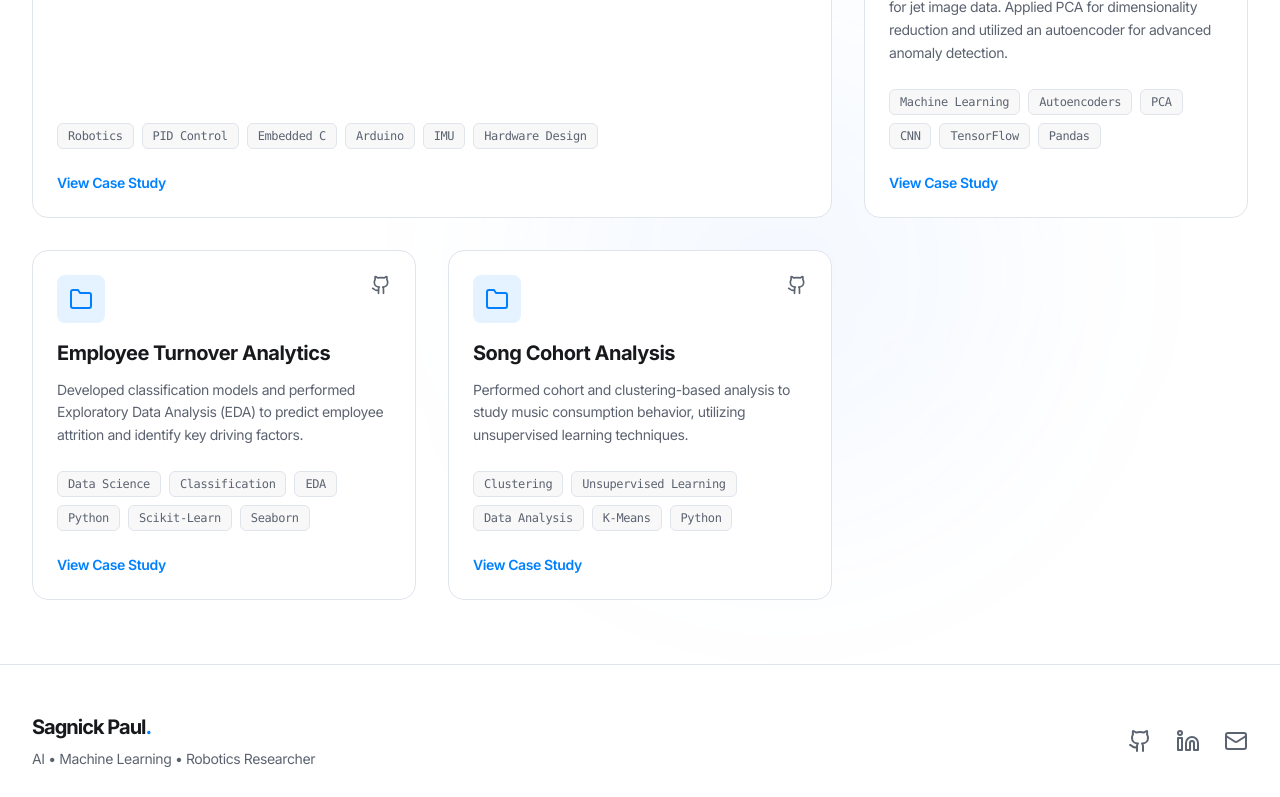
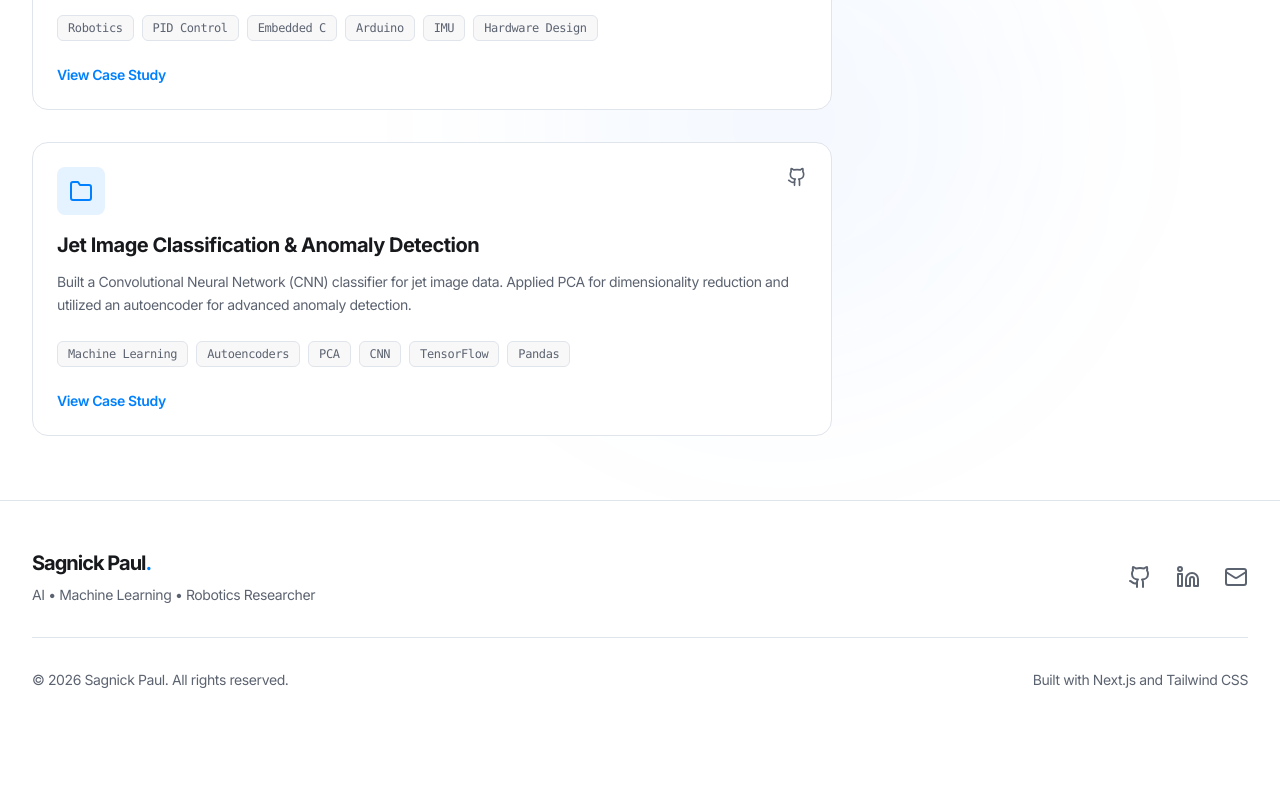
Before and after one commit to Sagnick-Paul/Sagnick-Portfolio, a Next.js app: page /projects in a window 1280 px wide. Shown: the part 861-1658 px from the top of the page. After the commit the page ends 1599 px from the top, so only its background shows below. Built offline with nearby package versions, Linux system fonts and the light colour scheme.

Commit message:
project deleted

```diff
--- a/src/data/projects.ts
+++ b/src/data/projects.ts
@@ -109,59 +109,7 @@ export const projects: Project[] = [
     links: {
       github: "https://github.com/Sagnick-Paul/Jet-Image-Classification-CNN",
     },
-    featured: false,
-  },
-  {
-    id: "employee-turnover-analytics",
-    title: "Employee Turnover Analytics",
-    description: "Developed classification models and performed Exploratory Data Analysis (EDA) to predict employee attrition and identify key driving factors.",
-    techStack: ["Data Science", "Classification", "EDA", "Python", "Scikit-Learn", "Seaborn"],
-    images: [
-      "/projects/hr-1.jpg"
-    ],
-    problem: "High employee turnover costs companies significant time and resources. HR departments need statistical evidence of why employees leave and predictive indicators to proactively retain top talent.",
-    approach: "Conducted extensive EDA using statistical tests to find correlations between metrics (e.g., salary, working hours, satisfaction) and attrition. Trained and evaluated multiple classification models including Random Forest, XGBoost, and Logistic Regression.",
-    architecture: "A Jupyter Notebook driven pipeline utilizing Pandas for data wrangling, Matplotlib/Seaborn for visualization, and Scikit-Learn pipelines for data scaling, imputation, and model cross-validation.",
-    challenges: [
-      "The dataset was highly imbalanced, with far fewer leaving employees than retained ones, requiring Synthetic Minority Over-sampling Technique (SMOTE).",
-      "Interpreting black-box models to extract actionable, human-readable HR insights.",
-      "Handling missing values and categorical encodings effectively without introducing data leakage."
-    ],
-    results: [
-      "XGBoost model achieved an F1-score of 0.89 in predicting employee flight risk.",
-      "Identified 'overworking' and 'lack of promotion' as the top two driving factors for turnover.",
-      "Provided actionable metrics allowing the HR team to focus retention budgets on high-risk employee segments."
-    ],
-    links: {
-      github: "https://github.com/Sagnick-Paul",
-    },
-    featured: false,
-  },
-  {
-    id: "song-cohort-analysis",
-    title: "Song Cohort Analysis",
-    description: "Performed cohort and clustering-based analysis to study music consumption behavior, utilizing unsupervised learning techniques.",
-    techStack: ["Clustering", "Unsupervised Learning", "Data Analysis", "K-Means", "Python"],
-    images: [
-      "/projects/music-1.jpg"
-    ],
-    problem: "Music streaming platforms need to understand nuanced listener behaviors beyond basic genres. Mapping out how cohorts of users consume audio features is key to building effective recommendation engines.",
-    approach: "Extracted audio features (acousticness, danceability, energy) from a large music dataset. Applied elbow methods and silhouette scores to determine optimal clusters, then utilized K-Means clustering to group songs into functional cohorts.",
-    architecture: "Python-based analytical scripts utilizing Scikit-Learn for the clustering algorithms and Plotly for generating interactive 3D visualizations of the latent feature space.",
-    challenges: [
-      "Normalizing disparate audio features that exist on entirely different numerical scales.",
-      "Interpreting the abstract mathematical clusters into tangible, real-world music categorizations.",
-      "Processing and clustering a large-scale dataset efficiently within memory constraints."
-    ],
-    results: [
-      "Successfully segmented the dataset into 5 distinct listening cohorts, each with identifiable acoustic archetypes.",
-      "Revealed hidden correlations, such as how high danceability strongly correlated with low acousticness in modern distinct cohorts.",
-      "The identified clusters laid the statistical groundwork for an improved, feature-aware song recommendation matrix."
-    ],
-    links: {
-      github: "https://github.com/Sagnick-Paul",
-    },
-    featured: false,
+    featured: true,
   }
 ];
 
```
